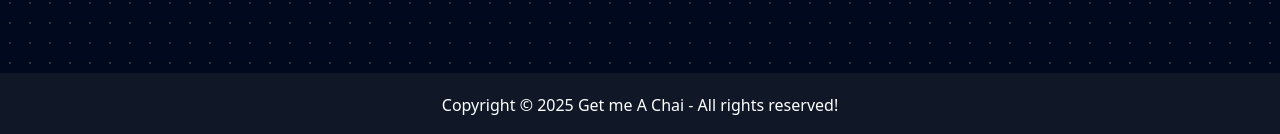
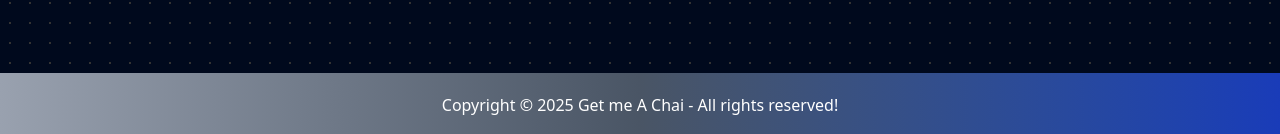
Before and after one commit to student-isahil/Get-Me-A-Chai, a Next.js app: page /passop in a window 1280 px wide. Shown: the part 791-925 px from the top of the page. Built offline with nearby package versions, Linux system fonts and the light colour scheme; no server answers; some icons are missing.

Commit message:
Update Footer.js

```diff
--- a/components/Footer.js
+++ b/components/Footer.js
@@ -4,7 +4,7 @@ const Footer = () => {
   const currentYear = new Date().getFullYear();
 
   return (
-    <footer className='bg-gray-900 text-white flex items-center justify-center px-4 h-16'>
+    <footer className='bg-gradient-to-r from-gray-400 via-gray-600 to-blue-800 flex items-center justify-center px-4 h-16'>
         <p className='text-center'>Copyright &copy; {currentYear} Get me A Chai - All rights reserved!</p>
     </footer>
   )
```
